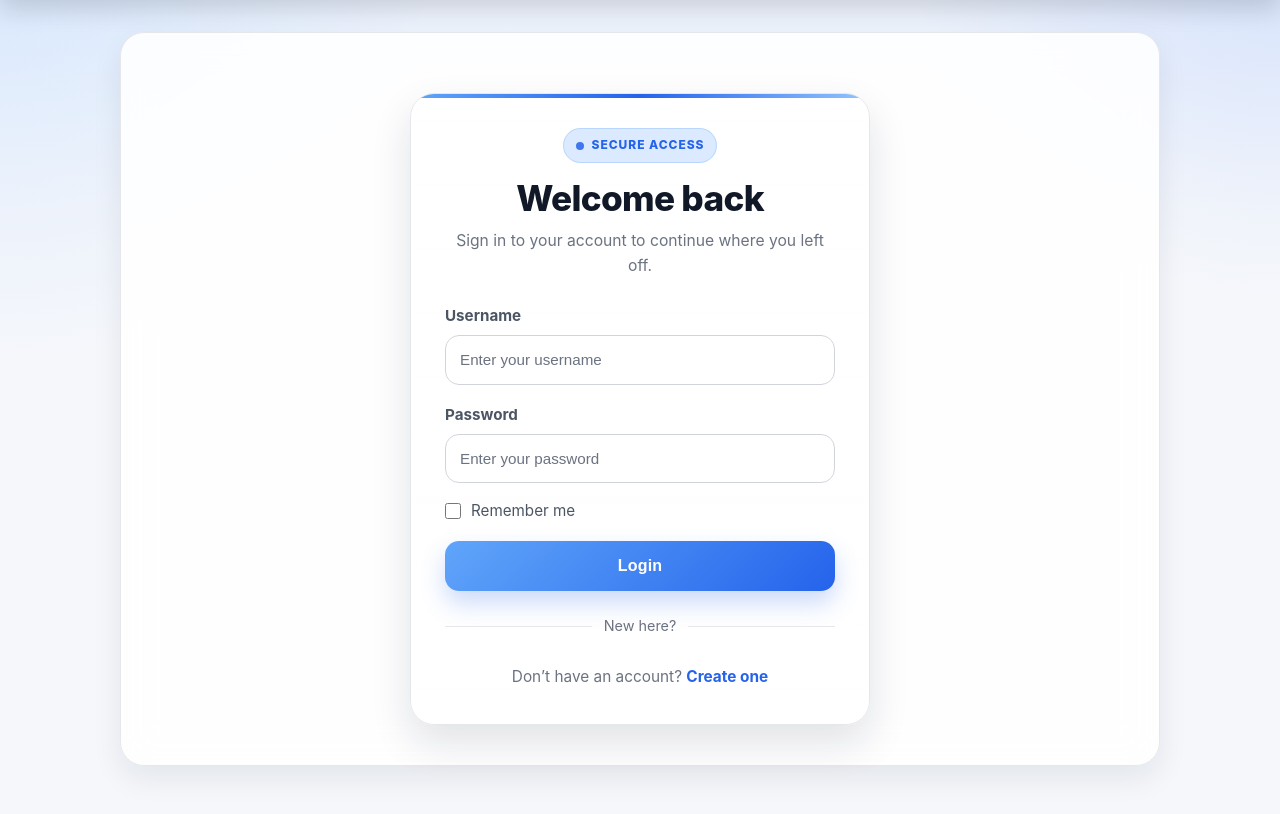
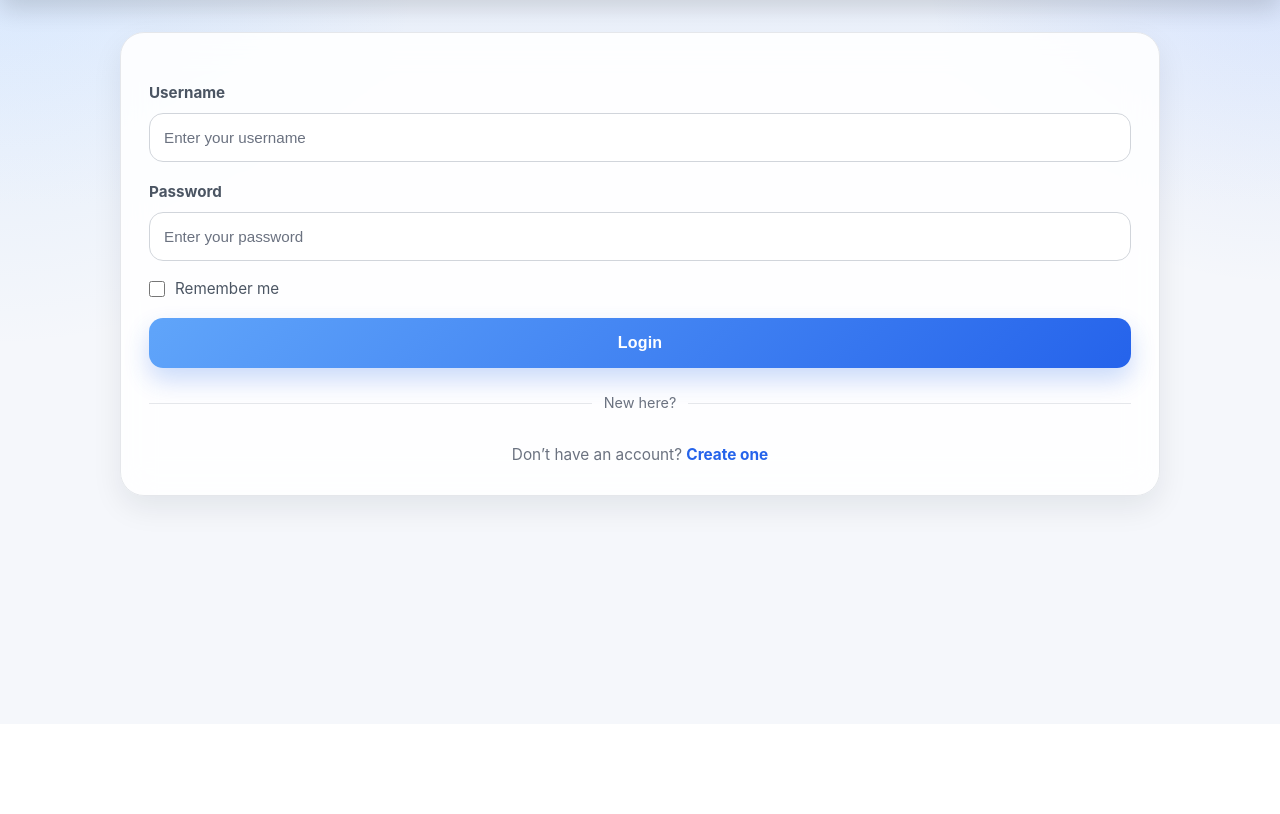
Before and after one commit to clarincehierro001-hue/mini_facebook, a Flask app: page /login in a window 1280 px wide. Shown: the part 76-890 px from the top of the page. After the commit the page ends 599 px from the top, so only its background shows below. Run offline with Flask 3, Linux system fonts and the light colour scheme.

Commit message:
login.html

```diff
--- a/templates/login.html
+++ b/templates/login.html
@@ -285,26 +285,6 @@
 {% endblock %}
 
 {% block content %}
-<div class="auth-page">
-    <section class="auth-card" aria-labelledby="login-title">
-        <div class="auth-header">
-            <div class="auth-badge">
-                <span class="auth-badge-dot" aria-hidden="true"></span>
-                Secure Access
-            </div>
-
-            <h1 id="login-title" class="auth-title">Welcome back</h1>
-            <p class="auth-subtitle">
-                Sign in to your account to continue where you left off.
-            </p>
-        </div>
-
-        {% if error %}
-            <div class="error-message" role="alert" aria-live="polite">
-                {{ error }}
-            </div>
-        {% endif %}
-
 <form class="auth-form" method="POST" action="{{ url_for('login') }}">
     <input type="hidden" name="csrf_token" value="{{ csrf_token() }}">
 
```
Lines whose indentation alone changed are shown as unchanged.
